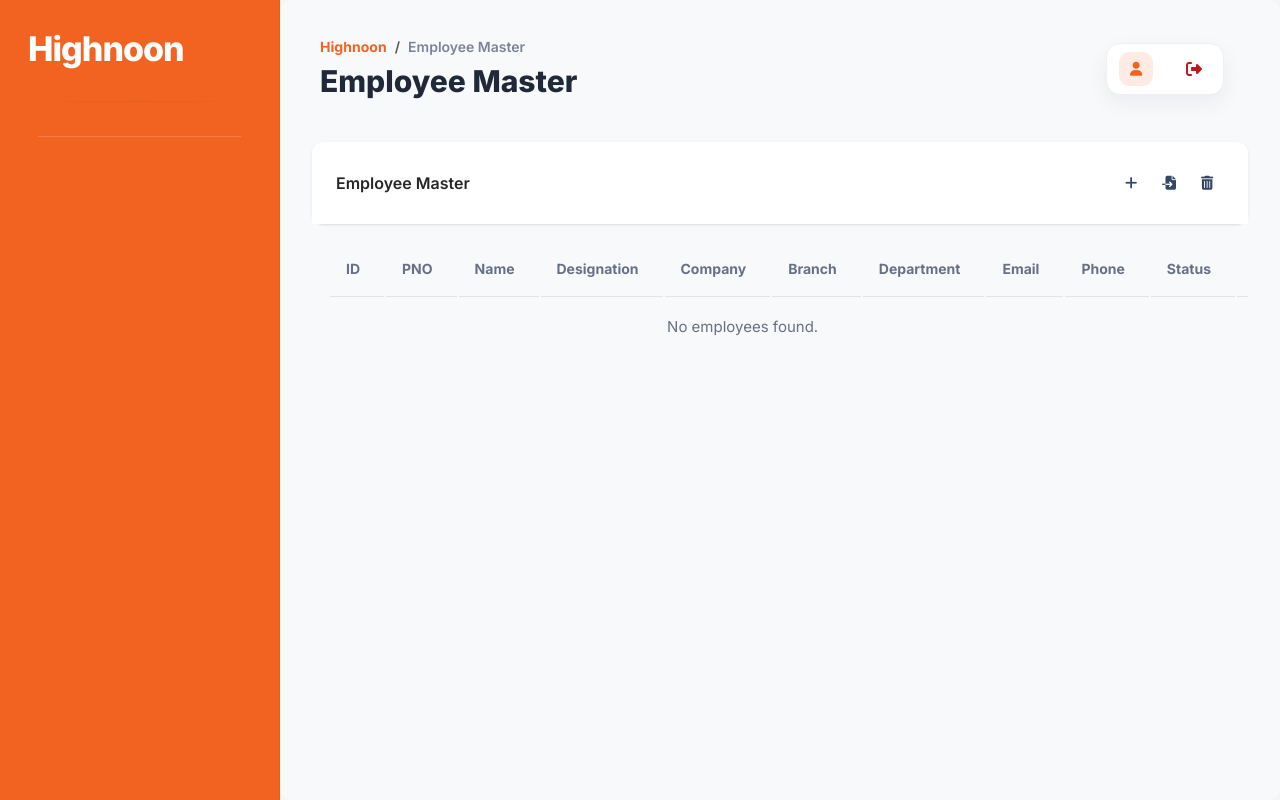
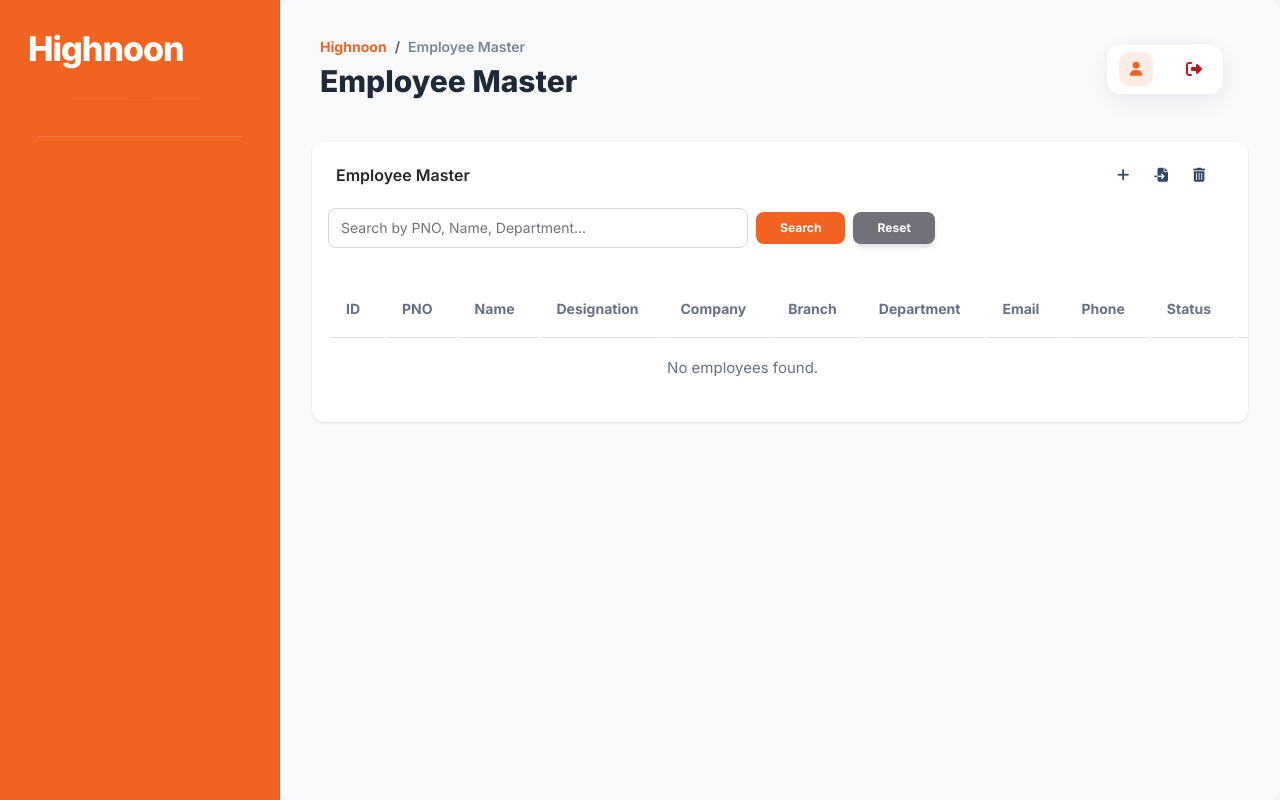
Before and after one commit to hashir500/HNL-VISITOR-MANAGEMENT-SYSTEM-, a Django app: page /masters/employees/ in a window 1280 px wide. Run offline with Django 5.2, Linux system fonts and the light colour scheme; data that the repository does not hold is empty; some libraries are stand-ins or nearby versions.

Commit message:
search bar in emp

```diff
--- a/highnoon_vms/masters/templates/masters/employee_list.html
+++ b/highnoon_vms/masters/templates/masters/employee_list.html
@@ -7,10 +7,11 @@
 {% block content %}
 
 <div class="card">
-  <div class="card-header d-flex justify-content-between align-items-center">
+
+  <div class="card-header d-flex justify-content-between align-items-center px-4 py-3">
     <h6 class="mb-0">Employee Master</h6>
 
-      <div class="d-flex align-items-center gap-2">
+    <div class="d-flex align-items-center gap-2 pe-2">
 
       <button
         class="icon-action icon-add"
@@ -18,9 +19,7 @@
         data-bs-toggle="modal"
         data-bs-target="#addEmployeeModal"
         title="Add Employee">
-
         <i class="fa-solid fa-plus"></i>
-
       </button>
 
       <button
@@ -29,9 +28,7 @@
         data-bs-toggle="modal"
         data-bs-target="#importEmployeeModal"
         title="Import Excel">
-
         <i class="fa-solid fa-file-import"></i>
-
       </button>
 
       <button
@@ -40,16 +37,40 @@
         data-bs-toggle="modal"
         data-bs-target="#deleteAllEmployeeModal"
         title="Delete All">
-
         <i class="fa-solid fa-trash-can"></i>
-
       </button>
 
     </div>
   </div>
-  </div>
 
   <div class="card-body px-0 pt-0 pb-2">
+
+    <form method="GET" class="px-3 pb-3">
+      <div class="d-flex align-items-center gap-2">
+
+        <input
+          type="text"
+          name="search"
+          class="form-control"
+          placeholder="Search by PNO, Name, Department..."
+          value="{{ search }}"
+          style="max-width: 420px;">
+
+        <button
+          type="submit"
+          class="btn btn-primary btn-sm py-2 px-4 mb-0">
+          Search
+        </button>
+
+        <a
+          href="{% url 'employee_master_list' %}"
+          class="btn btn-secondary btn-sm py-2 px-4 mb-0">
+          Reset
+        </a>
+
+      </div>
+    </form>
+
     <div class="table-responsive p-3">
       <table class="table align-items-center mb-0 employee-table">
         <thead>
@@ -418,6 +439,7 @@
     </div>
 
 </div>
+</div>
 
 <style>
   .employee-email {
--- a/highnoon_vms/masters/views.py
+++ b/highnoon_vms/masters/views.py
@@ -11,6 +11,7 @@ from django.contrib.auth.models import Group
 from django.contrib.auth.models import User
 from django.contrib.auth.hashers import make_password
 from django.db import transaction
+from django.db.models import Q
 
 from .access import employees_visible_to_user
 from .models import sys_usr_system
@@ -332,21 +333,42 @@ def department_delete_all(request):
 
 # employee views
 def employee_master_list(request):
-    employees = employees_visible_to_user(
-    request.user
-).order_by("id")
+    search = (request.GET.get("search") or "").strip()
 
-    companies = sys_cmp_master.objects.filter(cmp_active=True).order_by("cmp_desc")
-    branches = sys_bra_master.objects.filter(bra_active=True).order_by("bra_desc")
-    departments = sys_dep_master.objects.filter(dep_active=True).order_by("dep_desc")
+    employees = (
+        employees_visible_to_user(request.user)
+        .select_related(
+            "emp_cmp",
+            "emp_bra_code",
+            "emp_dep_code",
+        )
+        .order_by("emp_pno")
+    )
+
+    if search:
+        employees = employees.filter(
+            Q(emp_pno__icontains=search)
+            | Q(emp_name__icontains=search)
+            | Q(emp_designation__icontains=search)
+            | Q(emp_email__icontains=search)
+            | Q(emp_mobile__icontains=search)
+            | Q(emp_phone__icontains=search)
+            | Q(emp_cmp__cmp_desc__icontains=search)
+            | Q(emp_bra_code__bra_desc__icontains=search)
+            | Q(emp_dep_code__dep_desc__icontains=search)
+        )
+
+    companies = sys_cmp_master.objects.all().order_by("cmp_code")
+    branches = sys_bra_master.objects.all().order_by("bra_code")
+    departments = sys_dep_master.objects.all().order_by("dep_code")
 
     return render(request, "masters/employee_list.html", {
         "employees": employees,
         "companies": companies,
         "branches": branches,
         "departments": departments,
+        "search": search,
     })
-
 
 def employee_master_create(request):
     if request.method == "POST":
```
Lines whose indentation alone changed are shown as unchanged.
